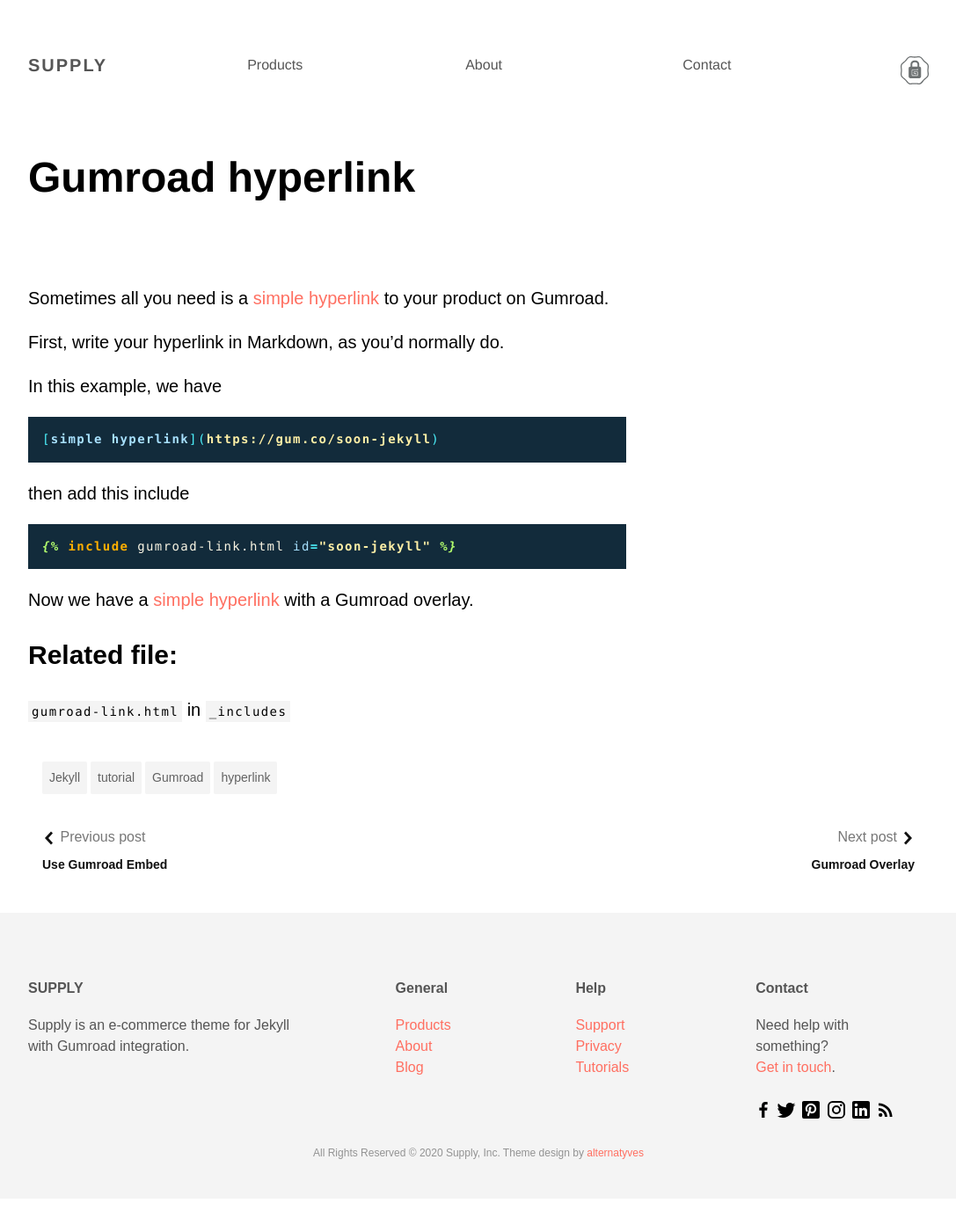
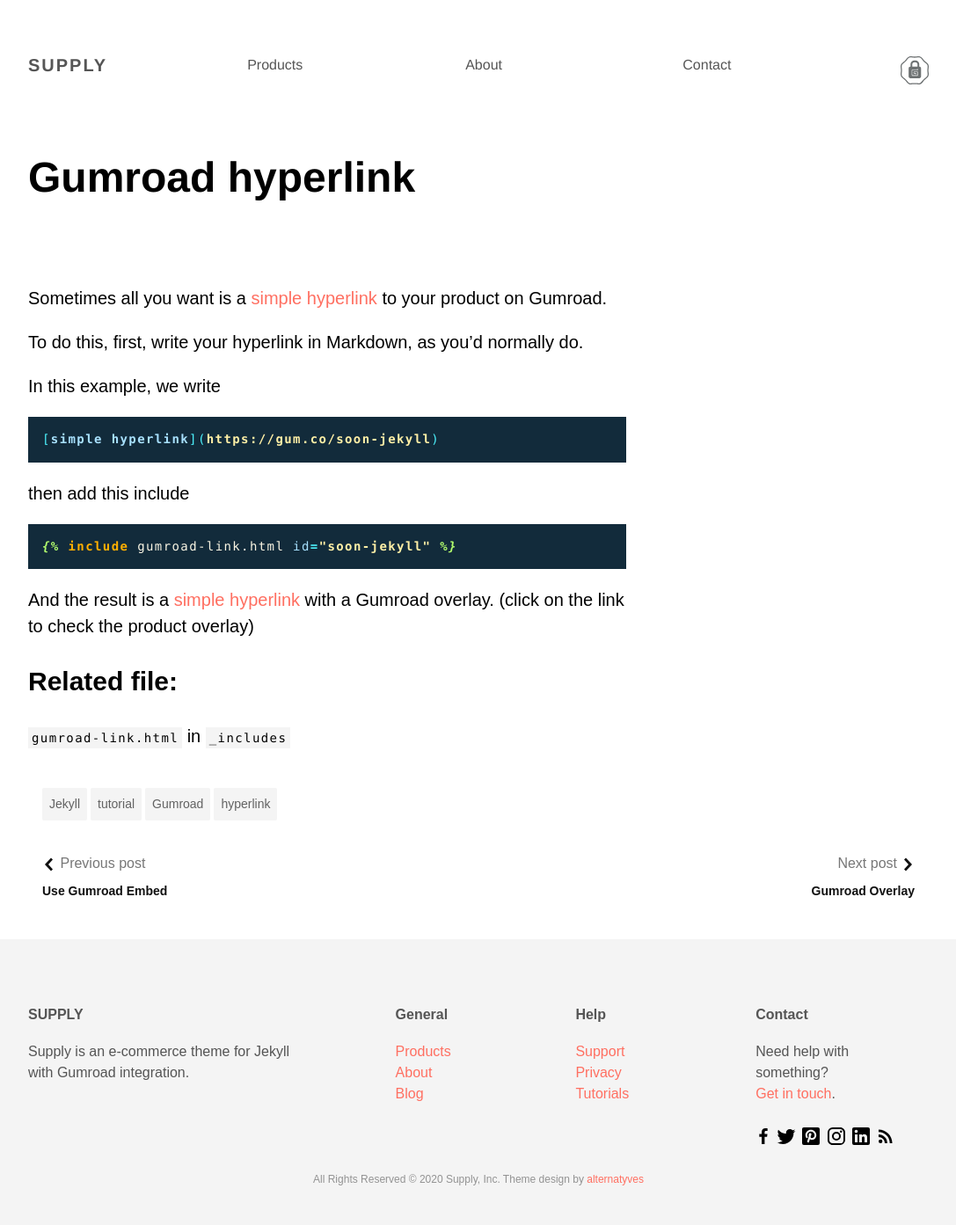
Before and after one commit to YJPL/Supply, a Jekyll site: the page built from _posts/2020-04-18-gumroad-hyperlink.md, in a window 1280 px wide. Shown: the whole page at 88% size, without its empty margins (96-1183 px from the left). Built offline with Jekyll 4.4.1, drawn with Linux system fonts in a browser that asks for light colours; before the commit the page ends 1363 px from its top, so only the background shows below that.

Commit message:
Errors fixes, proofreading

````diff
--- a/_posts/2020-04-18-gumroad-hyperlink.md
+++ b/_posts/2020-04-18-gumroad-hyperlink.md
@@ -2,17 +2,17 @@
 title: Gumroad hyperlink
 layout: post
 description_markdown: >-
-  Using a simple Gumroad hyperlink with Supply.
+  How to use a simple Gumroad hyperlink with Supply.
 date: 2020-04-23 12:48:59 +0100
 categories: [Jekyll, tutorial, Gumroad]
 tags: [hyperlink]
 ---
-Sometimes all you need is a [simple hyperlink](https://gum.co/soon-jekyll) to your product on Gumroad.
+Sometimes all you want is a [simple hyperlink](https://gum.co/soon-jekyll) to your product on Gumroad.
 {% include gumroad-link.html id="soon-jekyll" %}
 
-First, write your hyperlink in Markdown, as you'd normally do.
+To do this, first, write your hyperlink in Markdown, as you’d normally do.
 
-In this example, we have
+In this example, we write
 
 ``` markdown
 {% raw %}[simple hyperlink](https://gum.co/soon-jekyll){% endraw %}
@@ -24,7 +24,8 @@
 {% raw %}{% include gumroad-link.html id="soon-jekyll" %}{% endraw %}
 ```
 
-Now we have a [simple hyperlink](https://gum.co/soon-jekyll) with a Gumroad overlay.
+And the result is a [simple hyperlink](https://gum.co/soon-jekyll) with a Gumroad overlay.
+(click on the link to check the product overlay)
 
 ## Related file:
 
````
Also changed, not shown: _pages/about.md (+2 -2 lines), _pages/privacy.md (+1 -1 lines), _posts/2020-04-18-gumroad-overlay.md (+7 -7 lines), _posts/2020-04-24-built-in-site-search.md (+2 -1 lines).
